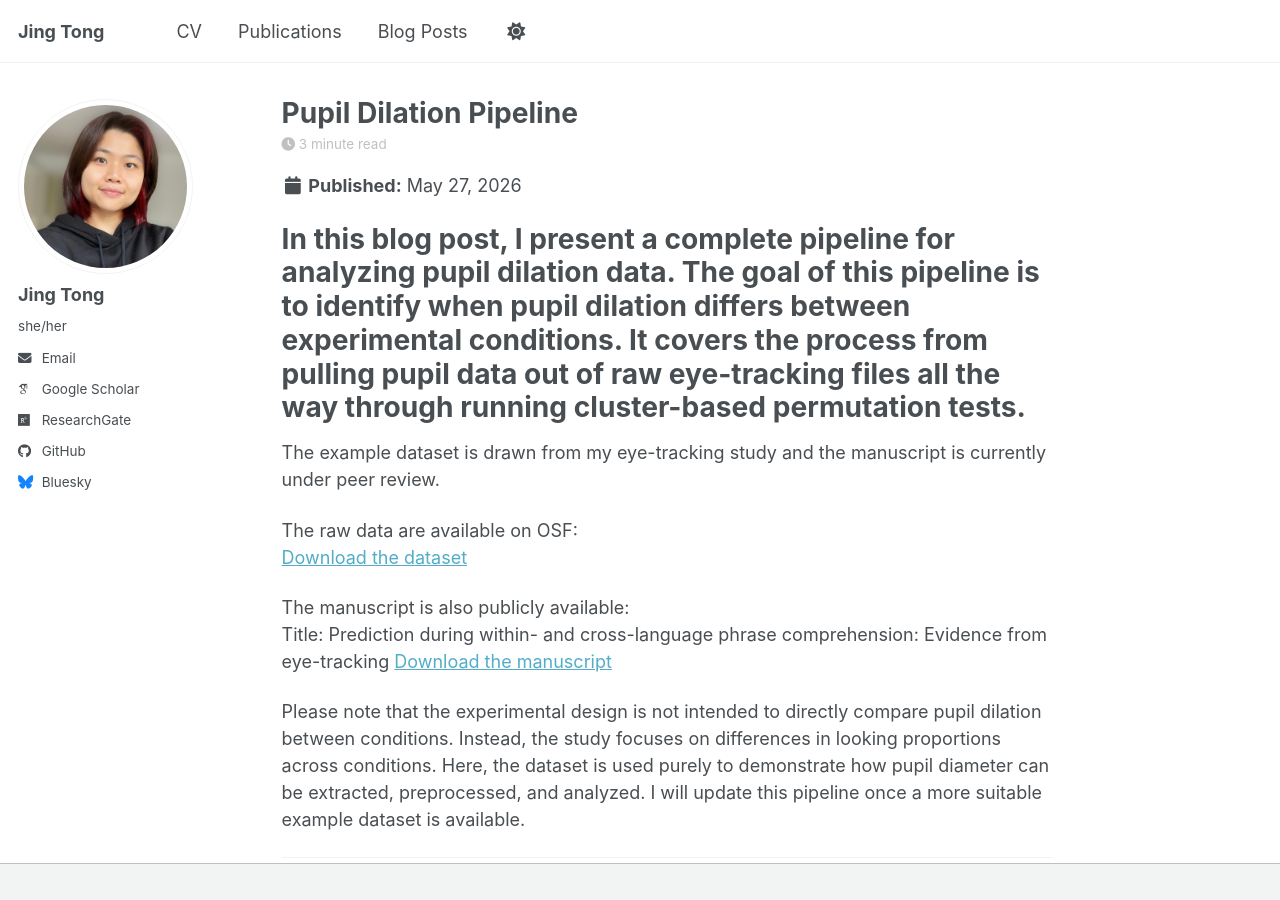
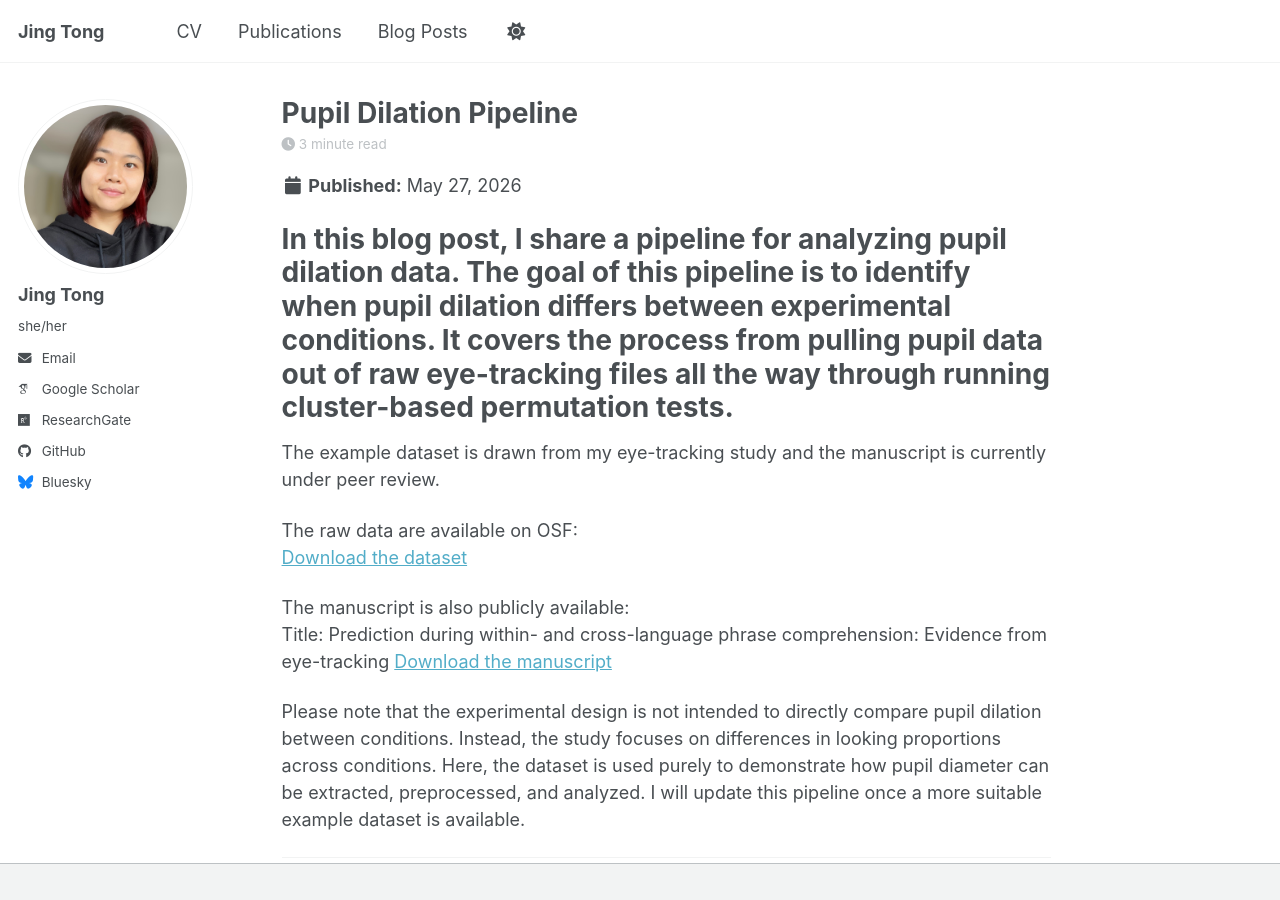
Before and after one commit to JingTong01/jingtong01.github.io, a Jekyll site: the page built from _posts/2026-05-27-blog-post-2.md, in a window 1280 px wide and 900 px high. Built offline with Jekyll 4.4.1, drawn with Linux system fonts in a browser that asks for light colours; some web fonts are replaced; a script bundle is joined from its source files by our own code; library files that are not in the unit come from our copies; comment, search, counter and statistics services are not loaded.

Commit message:
Update 2026-05-27-blog-post-2.md

```diff
--- a/_posts/2026-05-27-blog-post-2.md
+++ b/_posts/2026-05-27-blog-post-2.md
@@ -7,7 +7,7 @@ tags:
 comments: true
 ---
 
-# In this blog post, I present a complete pipeline for analyzing pupil dilation data. The goal of this pipeline is to identify when pupil dilation differs between experimental conditions. It covers the  process from pulling pupil data out of raw eye-tracking files all the way through running cluster-based permutation tests.
+# In this blog post, I share a pipeline for analyzing pupil dilation data. The goal of this pipeline is to identify when pupil dilation differs between experimental conditions. It covers the  process from pulling pupil data out of raw eye-tracking files all the way through running cluster-based permutation tests.
 
 The example dataset is drawn from my eye-tracking study and the manuscript is currently under peer review.
 
```
